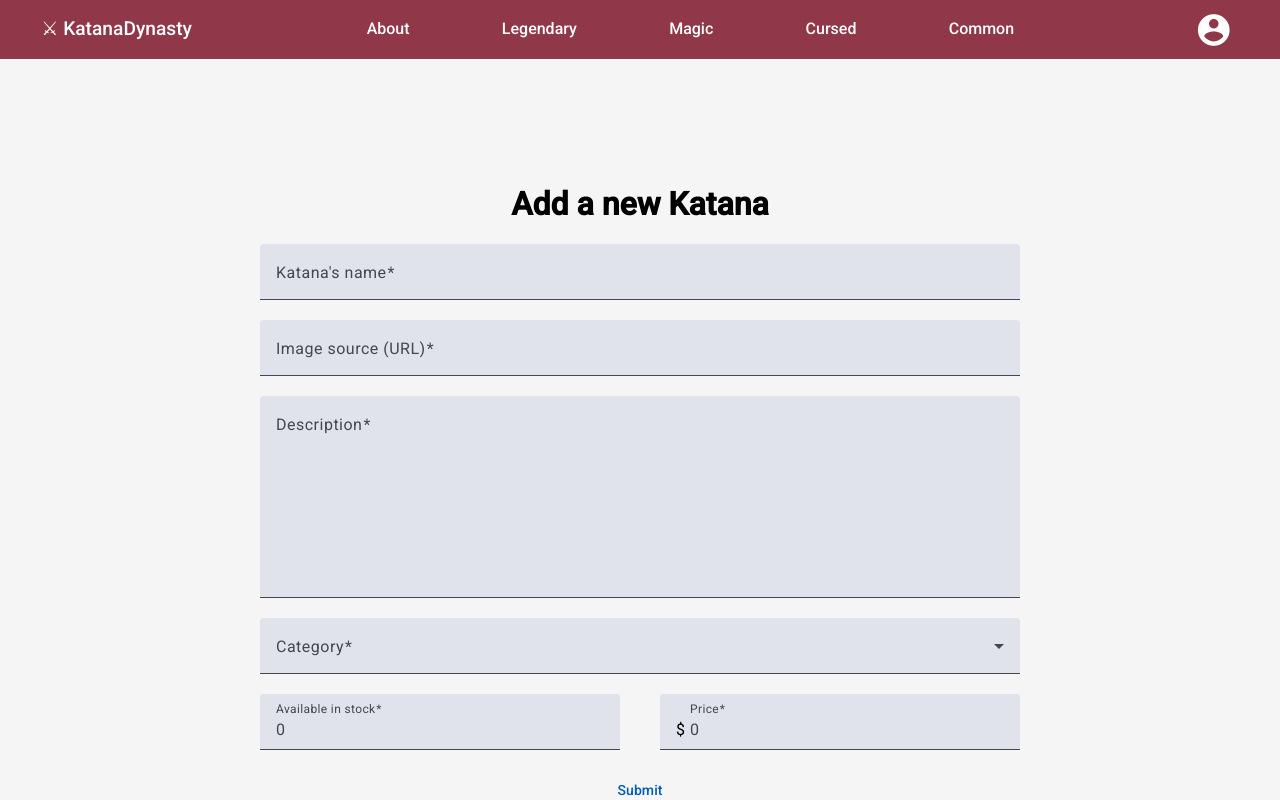
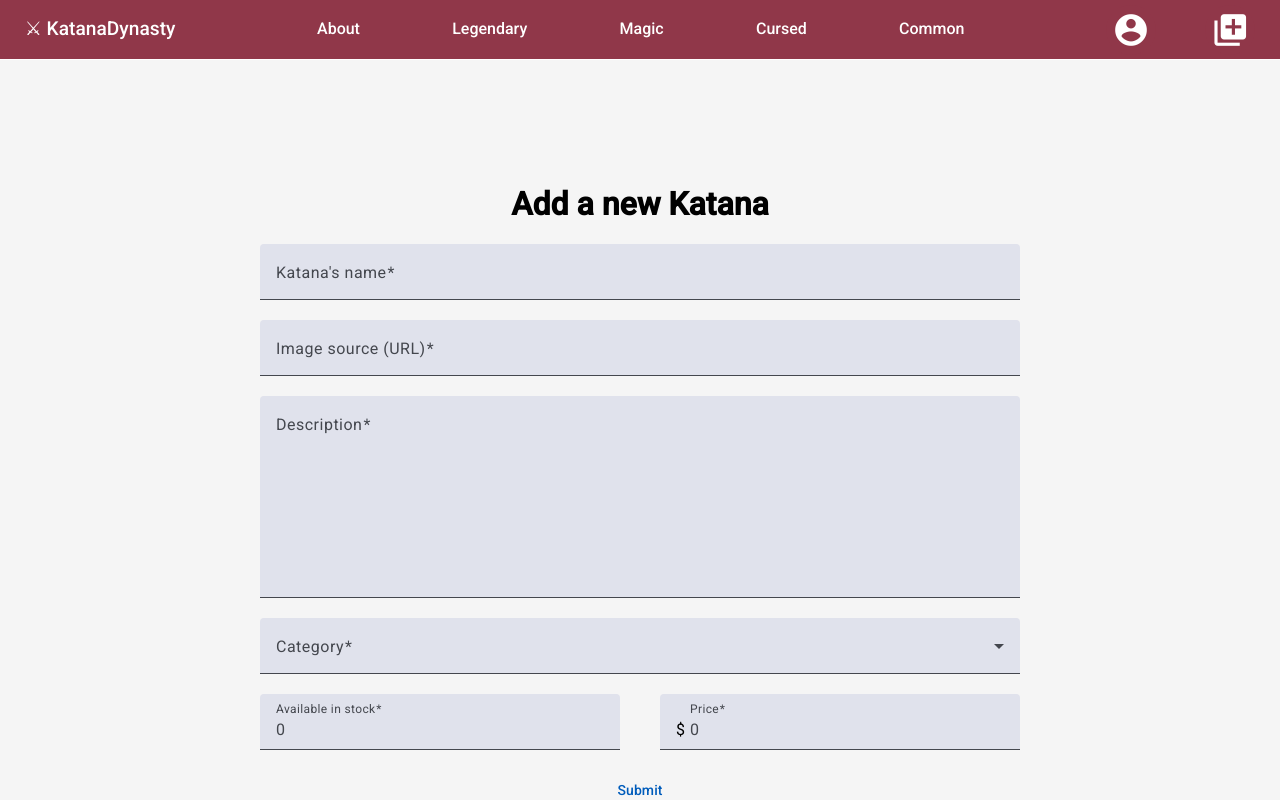
Before and after one commit to oFelpex/katana-dynasty, an Angular app: page /add-katana in a window 1280 px wide. Shown: the top 800 px of the page. Built offline with nearby package versions, Linux system fonts and the light colour scheme; sample sign-in values are in the browser's storage.

Commit message:
✨ Add a button to access the add katana page

```diff
--- a/src/app/shared/nav-bar/nav-bar.component.html
+++ b/src/app/shared/nav-bar/nav-bar.component.html
@@ -33,5 +33,15 @@
   >
     <mat-icon> account_circle </mat-icon>
   </button>
+  @if(authService.isAuthenticated()) {
+  <button
+    mat-icon-button
+    aria-label="A button to access the add katana page"
+    (click)="router.navigate(['add-katana'])"
+    [ngStyle]="navBarStyles"
+  >
+    <mat-icon>library_add</mat-icon>
+  </button>
+  }
 </nav>
 <app-user-menu></app-user-menu>
--- a/src/app/shared/nav-bar/nav-bar.component.ts
+++ b/src/app/shared/nav-bar/nav-bar.component.ts
@@ -1,6 +1,6 @@
-import { Component, Input, ViewChild } from '@angular/core';
+import { Component, inject, Input, ViewChild } from '@angular/core';
 import { CommonModule } from '@angular/common';
-import { RouterModule } from '@angular/router';
+import { Router, RouterModule } from '@angular/router';
 
 import { MatIconModule } from '@angular/material/icon';
 import { MatButtonModule } from '@angular/material/button';
@@ -12,6 +12,7 @@ import { CartService } from '../../services/cart-service/cart-service';
 import { BreakpointObserver, BreakpointState } from '@angular/cdk/layout';
 import { Subscription } from 'rxjs';
 import { UserMenuComponent } from '../user-menu/user-menu.component';
+import { AuthService } from '../../services/auth-service/auth.service';
 @Component({
   selector: 'app-nav-bar',
   standalone: true,
@@ -29,6 +30,11 @@ import { UserMenuComponent } from '../user-menu/user-menu.component';
   styleUrls: ['./nav-bar.component.scss'],
 })
 export class NavBarComponent {
+  public cartService: CartService;
+  public authService: AuthService;
+  public router: Router;
+  private breakpointObserver: BreakpointObserver;
+
   @Input() navBarStyles: {} = {
     'border-color': '#fff',
     color: '#fff',
@@ -41,10 +47,12 @@ export class NavBarComponent {
     this.userMenuComponent.changePointersEvents();
   }
 
-  constructor(
-    public cartService: CartService,
-    private breakpointObserver: BreakpointObserver
-  ) {}
+  constructor() {
+    this.cartService = inject(CartService);
+    this.breakpointObserver = inject(BreakpointObserver);
+    this.authService = inject(AuthService);
+    this.router = inject(Router);
+  }
 
   openTheCart(): void {
     this.cartService.toggleCartDrawer();
@@ -55,7 +63,7 @@ export class NavBarComponent {
 
   ngOnInit(): void {
     this.breakpointSubscription = this.breakpointObserver
-      .observe('(max-width: 580px)')
+      .observe('(max-width: 720px)')
       .subscribe((state: BreakpointState) => {
         this.isMobileScreen = state.matches;
       });
```
